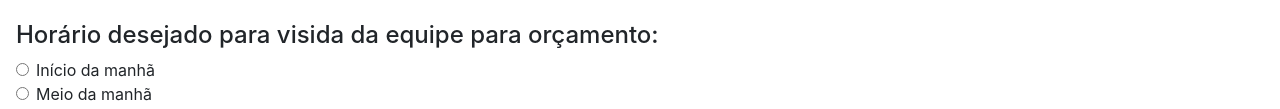
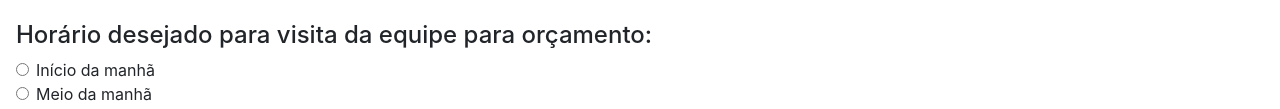
Before and after one commit to FreiLippe/Avaliacao_A1.1, a plain HTML site: page orcamento.html in a window 1280 px wide. Shown: the part 1273-1382 px from the top of the page. Drawn offline with nearby package versions, Linux system fonts and the light colour scheme.

Commit message:
Add files via upload

```diff
--- a/orcamento.html
+++ b/orcamento.html
@@ -143,7 +143,7 @@
                 </div>
 
                 <br>
-                <h4>Horário desejado para visida da equipe para orçamento:</h4>
+                <h4>Horário desejado para visita da equipe para orçamento:</h4>
                 <div class="form-check">
                     <input class="form-check-input" type="radio" name="horario" id="inicioManha" value="opcao2">
                     <label class="form-check-label" for="inicioManha">
```
